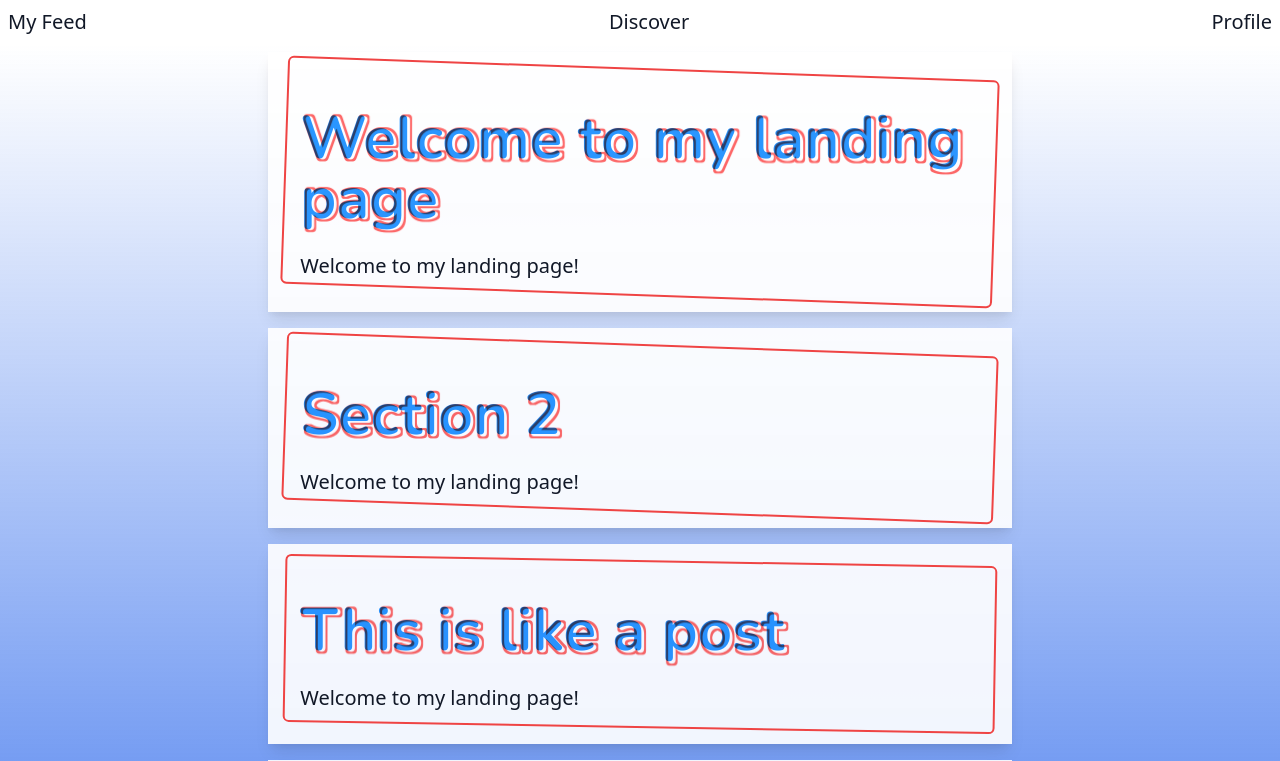
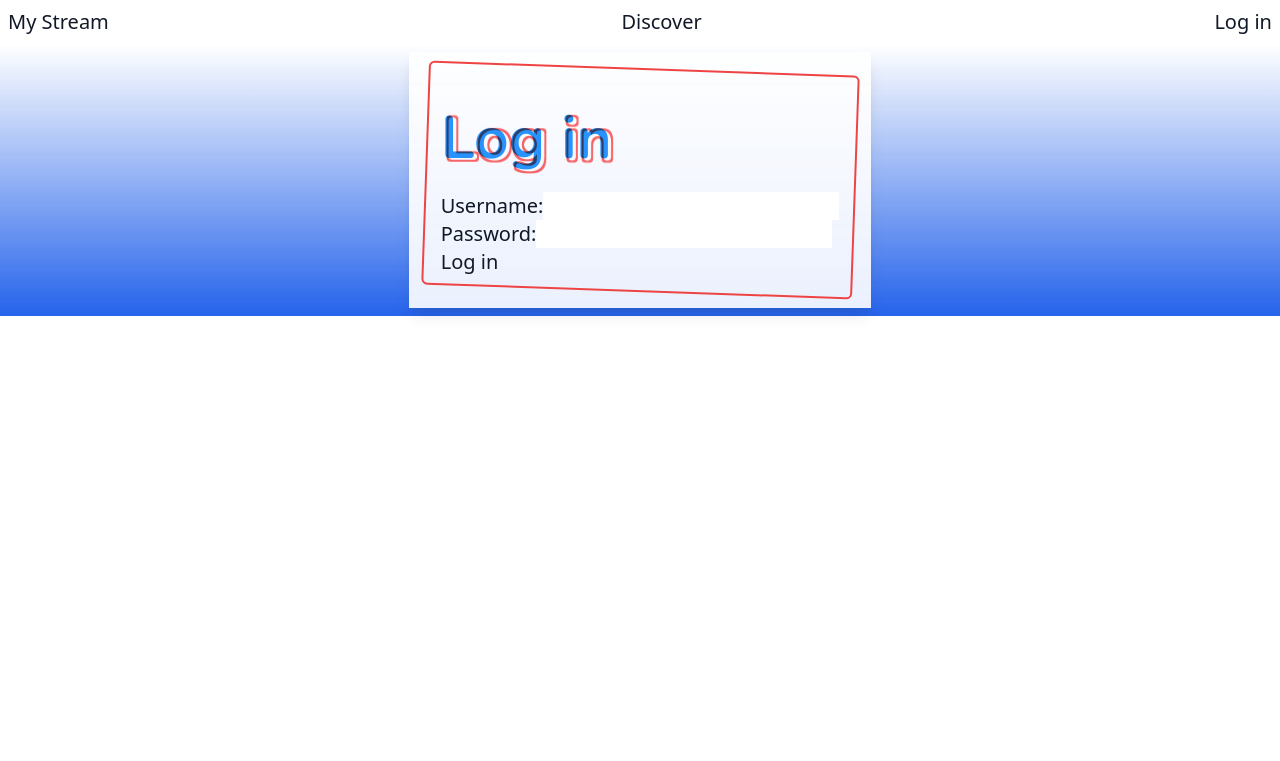
Before and after one commit to isaiahaiasi/blog-reader, a React app: page /login in a window 1280 px wide. Shown: the top 761 px of the page. Built offline with nearby package versions, Linux system fonts and the light colour scheme.

Commit message:
Add react-router-dom to project, skeleton for login form

```diff
--- a/package.json
+++ b/package.json
@@ -17,6 +17,7 @@
     "@babel/preset-react": "^7.14.5",
     "@types/react": "^17.0.11",
     "@types/react-dom": "^17.0.7",
+    "@types/react-router-dom": "^5.1.7",
     "@typescript-eslint/eslint-plugin": "^4.27.0",
     "@typescript-eslint/parser": "^4.27.0",
     "autoprefixer": "^10.2.6",
@@ -45,6 +46,7 @@
   },
   "dependencies": {
     "react": "^17.0.2",
-    "react-dom": "^17.0.2"
+    "react-dom": "^17.0.2",
+    "react-router-dom": "^5.2.0"
   }
 }
--- a/src/App.tsx
+++ b/src/App.tsx
@@ -1,17 +1,28 @@
 import React, { FC } from "react";
+import { BrowserRouter as Router, Switch, Route } from "react-router-dom";
 
 import Nav from "./components/Nav";
 import Footer from "./components/Footer";
 import Main from "./components/style-components/Main";
 import LandingPage from "./components/LandingPage";
+import LoginPage from "./components/LoginPage";
 
 const App: FC = () => (
   <div className="text-xl text-gray-900">
-    <Nav />
-    <Main>
-      <LandingPage />
-    </Main>
-    <Footer />
+    <Router>
+      <Nav />
+      <Main>
+        <Switch>
+          <Route path="/discover">
+            <LandingPage />
+          </Route>
+          <Route path="/login">
+            <LoginPage />
+          </Route>
+        </Switch>
+      </Main>
+      <Footer />
+    </Router>
   </div>
 );
 
--- /dev/null
+++ b/src/components/LoginPage.tsx
@@ -0,0 +1,37 @@
+import React, { FormEvent } from "react";
+import Header from "./style-components/Header";
+import SectionContainer from "./style-components/SectionContainer";
+
+// TODO: extract input group into style component
+// TODO: create button style component
+// TODO: make inputs controlled
+// TODO: use fetch API in useEffect to send form data to backend
+// TODO: extract fetch to useFetch hook
+// TODO: replace useFetch hook with a proper package
+// (just want to implement it by hand to learn it)
+
+const LoginPage = () => {
+  const handleFormSubmit = (e: FormEvent) => {
+    e.preventDefault();
+    console.log(e);
+  };
+
+  return (
+    <SectionContainer>
+      <Header text="Log in" />
+      <form onSubmit={handleFormSubmit}>
+        <div>
+          <label htmlFor="username">Username:</label>
+          <input type="text" id="username" name="username" />
+        </div>
+        <div>
+          <label htmlFor="password">Password:</label>
+          <input type="password" id="password" name="password" />
+        </div>
+        <button type="submit">Log in</button>
+      </form>
+    </SectionContainer>
+  );
+};
+
+export default LoginPage;
--- a/src/components/Nav.tsx
+++ b/src/components/Nav.tsx
@@ -1,12 +1,19 @@
 import React, { FC } from "react";
+import { Link } from "react-router-dom";
 
 const Nav: FC = () => {
   return (
     <div>
       <ul className="p-2 flex justify-between">
-        <li>My Feed</li>
-        <li>Discover</li>
-        <li>Profile</li>
+        <li>
+          <Link to="/stream">My Stream</Link>
+        </li>
+        <li>
+          <Link to="/discover">Discover</Link>
+        </li>
+        <li>
+          <Link to="/login">Log in</Link>
+        </li>
       </ul>
     </div>
   );
--- a/src/components/style-components/Border.tsx
+++ b/src/components/style-components/Border.tsx
@@ -23,7 +23,7 @@ const Border = ({ clean }: BorderProps) => {
   return (
     <div
       className={
-        "absolute inset-0 m-4 border-2 rounded-md border-solid border-red-500 transform " +
+        "absolute inset-0 m-4 border-2 rounded-md border-solid border-red-500 pointer-events-none transform " +
         rotationClass
       }
     />
--- a/src/components/style-components/Header.tsx
+++ b/src/components/style-components/Header.tsx
@@ -17,7 +17,10 @@ interface HeaderProps {
 // TODO: either find a way to avoid instantiating several copies of SvgFilter
 // TODO: or pass in an id to reference
 // (currently, multiple copies of svgFilter are being instantiated w same id)
-const Header = ({ text, strokeOffset }: HeaderProps) => {
+const Header = ({
+  text,
+  strokeOffset = { x: 3, y: 10, unit: "px", rotation: 0.2 },
+}: HeaderProps) => {
   const strokeStyle = {
     "--h-offset-x": strokeOffset.x + strokeOffset.unit,
     "--h-offset-y": strokeOffset.y + strokeOffset.unit,
--- a/webpack.config.js
+++ b/webpack.config.js
@@ -50,4 +50,8 @@ module.exports = {
     filename: "bundle.js",
     path: path.resolve(__dirname, "public"),
   },
+  devServer: {
+    publicPath: "/",
+    historyApiFallback: true,
+  },
 };
```
Also changed, not shown: 1 other file (tests, documents, lock files or other folders).
